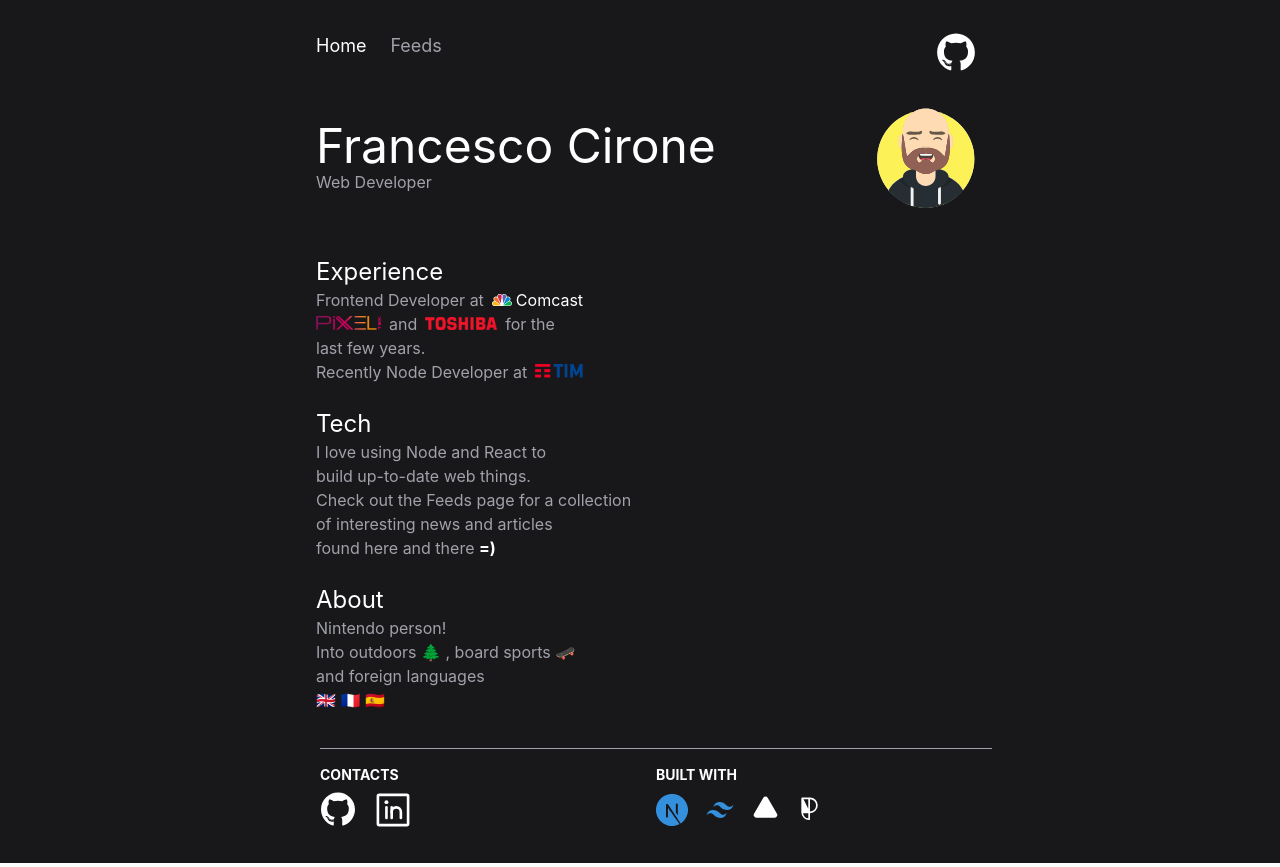
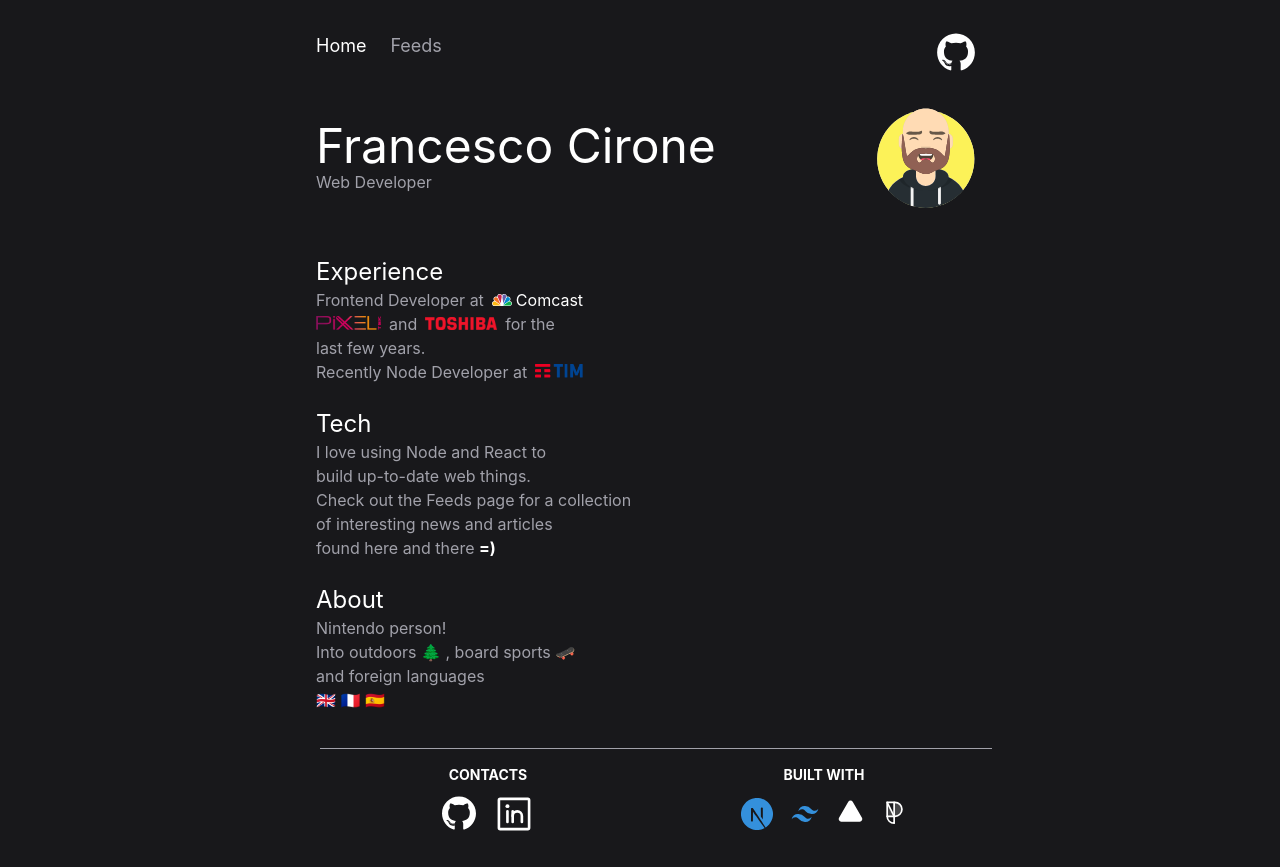
Before and after one commit to inhopj/fcirone.dev, a Next.js app: page / in a window 1280 px wide. Built offline with nearby package versions, Linux system fonts and the light colour scheme.

Commit message:
hybrid alignement

```diff
--- a/components/Footer.tsx
+++ b/components/Footer.tsx
@@ -20,12 +20,12 @@ const Footer = ({ className: parentClassNames }: Props) => {
       >
         {/* FIRST COL */}
         <div className='flex flex-col w-full'>
-          <div className='flex justify-start text-white text-sm font-bold'>CONTACTS</div>
+          <div className='flex justify-start md:justify-center text-white text-sm font-bold'>CONTACTS</div>
         </div>
 
         {/* SECOND COL */}
         <div className='flex flex-col w-full'>
-          <div className='flex justify-start text-white text-sm font-bold'>
+          <div className='flex justify-start justify-center text-white text-sm font-bold'>
             BUILT WITH
           </div>
         </div>
@@ -33,16 +33,16 @@ const Footer = ({ className: parentClassNames }: Props) => {
 
       {/* SECOND ROW */}
       <div
-        className='flex max-w-2xl w-full items-center md:mx-4 pt-1'
+        className='flex max-w-2xl w-full items-center md:mx-4 pt-1 md:pt-2'
       >
         {/* FIRST COL */}
         <div className='flex flex-col w-full'>
-          <div className="flex justify-start">
+          <div className="flex justify-start md:justify-center">
             <a
               href='https://github.com/inhopj'
               target="_blank"
               rel="noopener"
-              className='github flex cursor-pointer transition-all duration-300 px-2 pl-0'
+              className='github flex cursor-pointer transition-all duration-300 mr-4'
             >
               <Github className='fill-white w-9 pb-0.5' />
             </a>
@@ -50,7 +50,7 @@ const Footer = ({ className: parentClassNames }: Props) => {
               href='https://linkedin.com/in/fcirone'
               target="_blank"
               rel="noopener"
-              className='linkedin flex cursor-pointer transition-all duration-300 px-2'
+              className='linkedin flex cursor-pointer transition-all duration-300'
             >
               <LinkedinLogo size={42} color="#ffffff" />
             </a>
@@ -59,9 +59,9 @@ const Footer = ({ className: parentClassNames }: Props) => {
 
         {/* SECOND COL */}
         <div className='flex flex-col w-full'>
-          <div className="flex justify-start">
+          <div className="flex justify-start justify-center">
             <a
-              className='flex px-2 pl-0'
+              className='flex mr-4'
               href='https://nextjs.org/'
               target='_blank'
             >
@@ -73,7 +73,7 @@ const Footer = ({ className: parentClassNames }: Props) => {
               />
             </a>
             <a
-              className='flex px-2'
+              className='flex mr-4'
               href='https://tailwindcss.com/'
               target='_blank'
             >
@@ -85,18 +85,18 @@ const Footer = ({ className: parentClassNames }: Props) => {
               />
             </a>
             <a
-              className='flex items-baseline px-2'
+              className='flex items-baseline mr-4'
               href='https://vercel.com/'
               target='_blank'
             >
               <Triangle size={27} color="#ffffff" weight="fill" />
             </a>
             <a
-              className='flex items-center px-2 md:pb-1'
+              className='flex items-center md:pb-1'
               href='https://phosphoricons.com/'
               target='_blank'
             >
-              <PhosphorLogo size={27} color="#ffffff" weight="fill" />
+              <PhosphorLogo size={27} color="#ffffff" weight="duotone" />
             </a>
           </div>
         </div>
```
